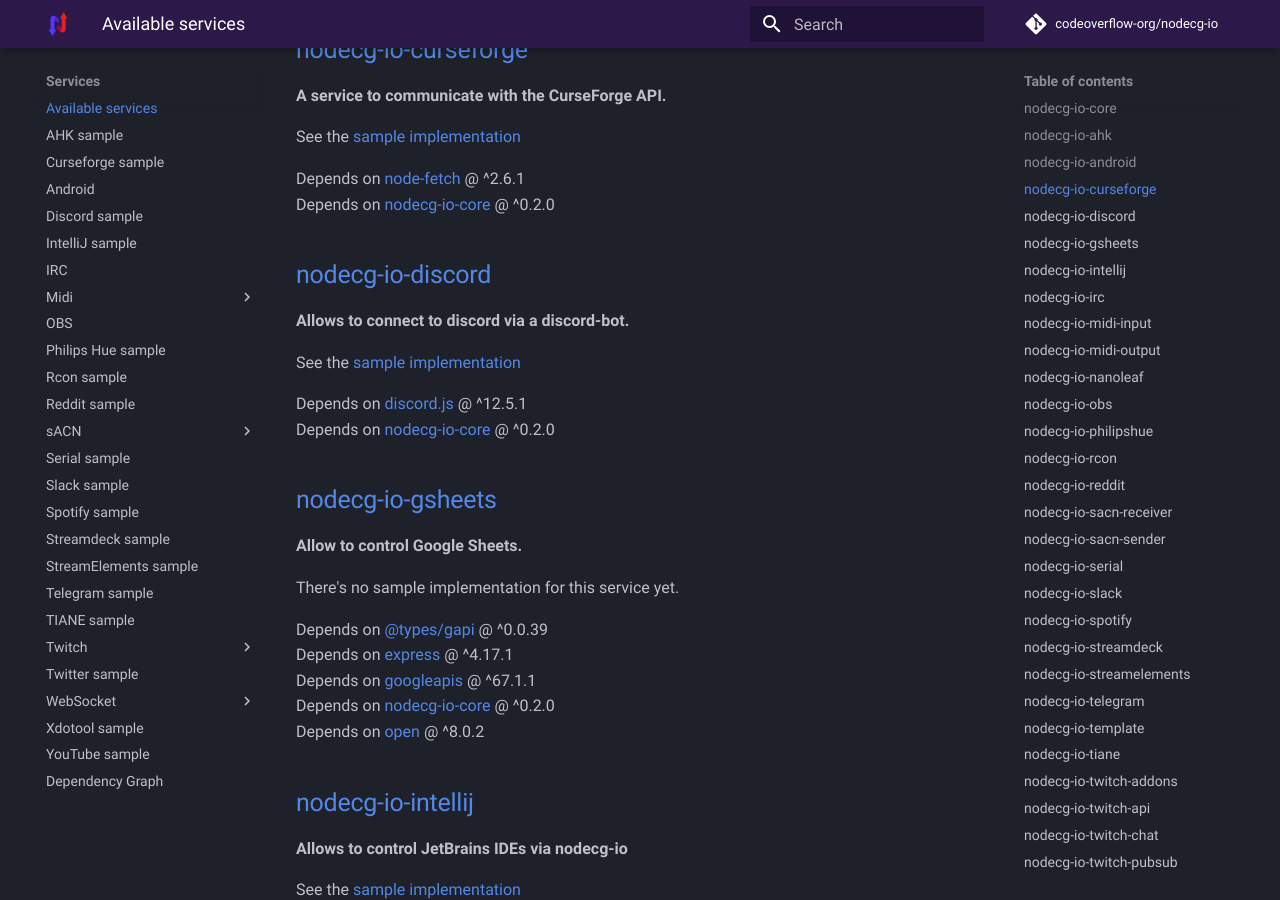
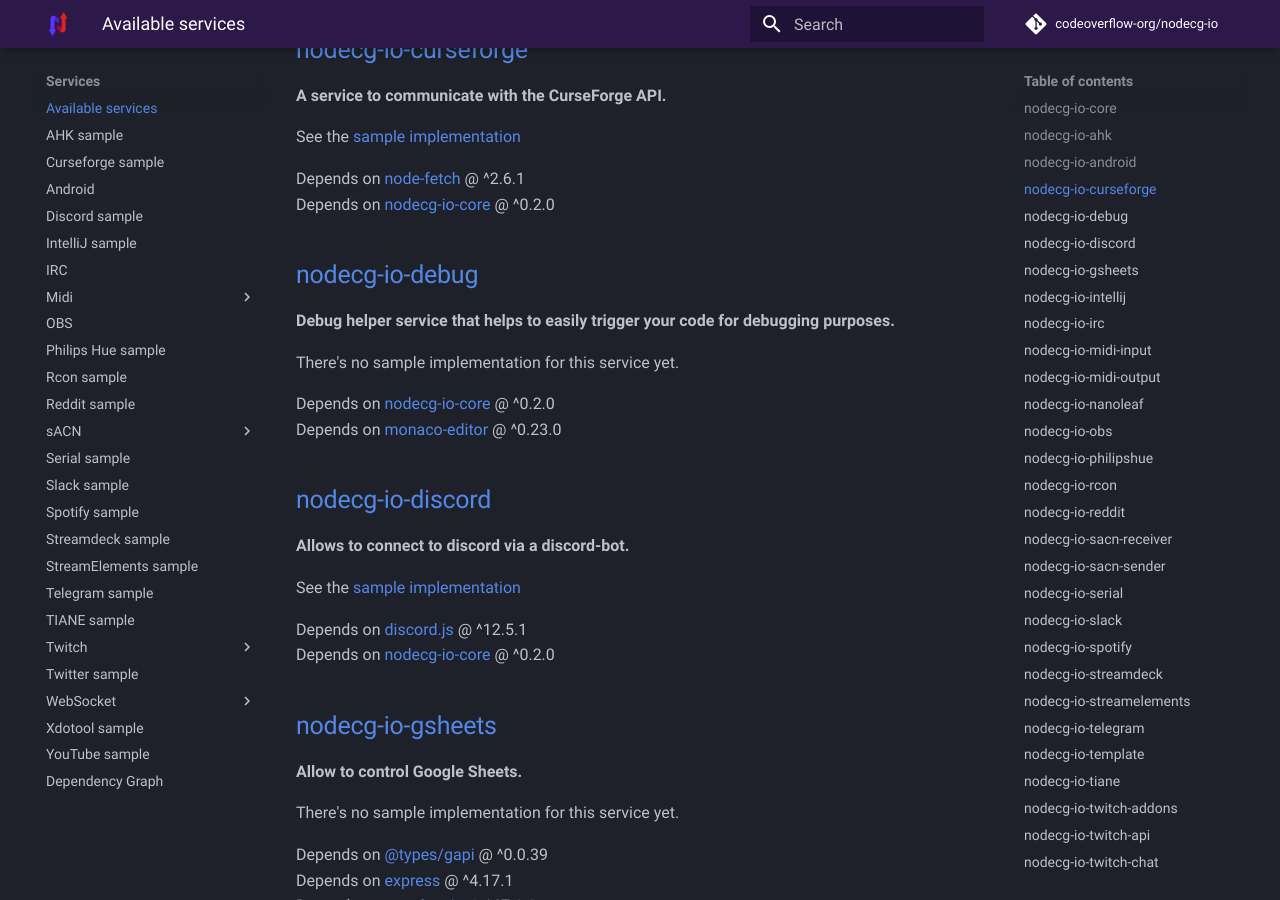
Before and after one commit to codeoverflow-org/nodecg-io-docs, an MkDocs documentation site: the page built from docs/services.md, in a window 1280 px wide and 900 px high, scrolled down 856 px. Built offline with MkDocs 1.6.1 and Material for MkDocs 9.7.7, drawn with Linux system fonts in a browser that asks for light colours; comment, search, counter and statistics services are not loaded; the version menu is left out.

Commit message:
Update generated documentation ( codeoverflow-org/nodecg-io@d1b6b64f1a682748cc65bd01d59fcbd0668b9d04)

```diff
--- a/docs/services.md
+++ b/docs/services.md
@@ -35,6 +35,15 @@
 
 Depends on [node-fetch](https://www.npmjs.com/package/node-fetch) @ ^2.6.1 <br>
 Depends on [nodecg-io-core](https://github.com/codeoverflow-org/nodecg-io/tree/master/nodecg-io-core) @ ^0.2.0 <br>
+
+## [nodecg-io-debug](https://github.com/codeoverflow-org/nodecg-io/tree/master/nodecg-io-debug)
+
+**Debug helper service that helps to easily trigger your code for debugging purposes.**
+
+There's no sample implementation for this service yet.
+
+Depends on [nodecg-io-core](https://github.com/codeoverflow-org/nodecg-io/tree/master/nodecg-io-core) @ ^0.2.0 <br>
+Depends on [monaco-editor](https://www.npmjs.com/package/monaco-editor) @ ^0.23.0 <br>
 
 ## [nodecg-io-discord](https://github.com/codeoverflow-org/nodecg-io/tree/master/nodecg-io-discord)
 
```
Also changed, not shown: docs/dependencies.md (+4 -0 lines), docs/index.md (+1 -1 lines).
